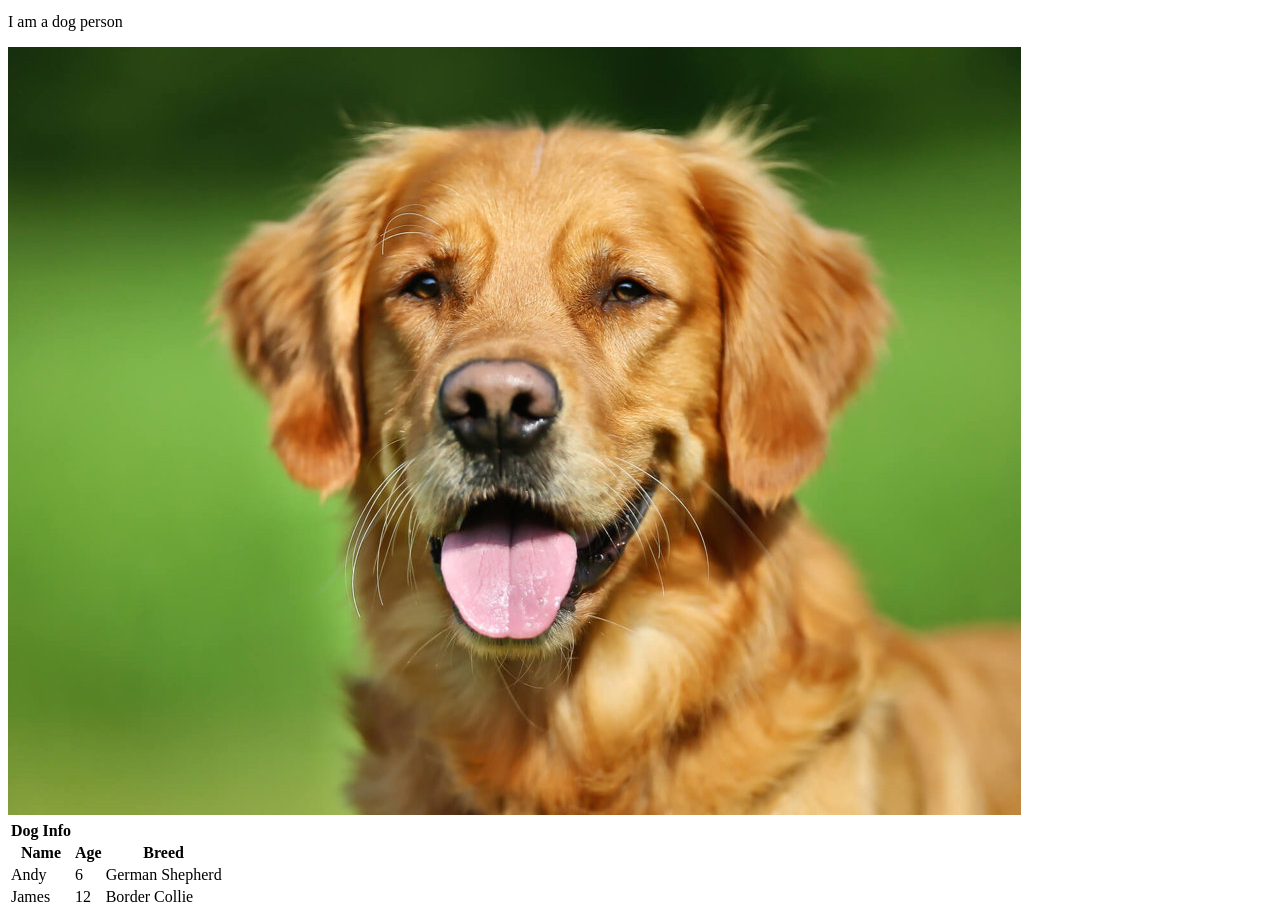
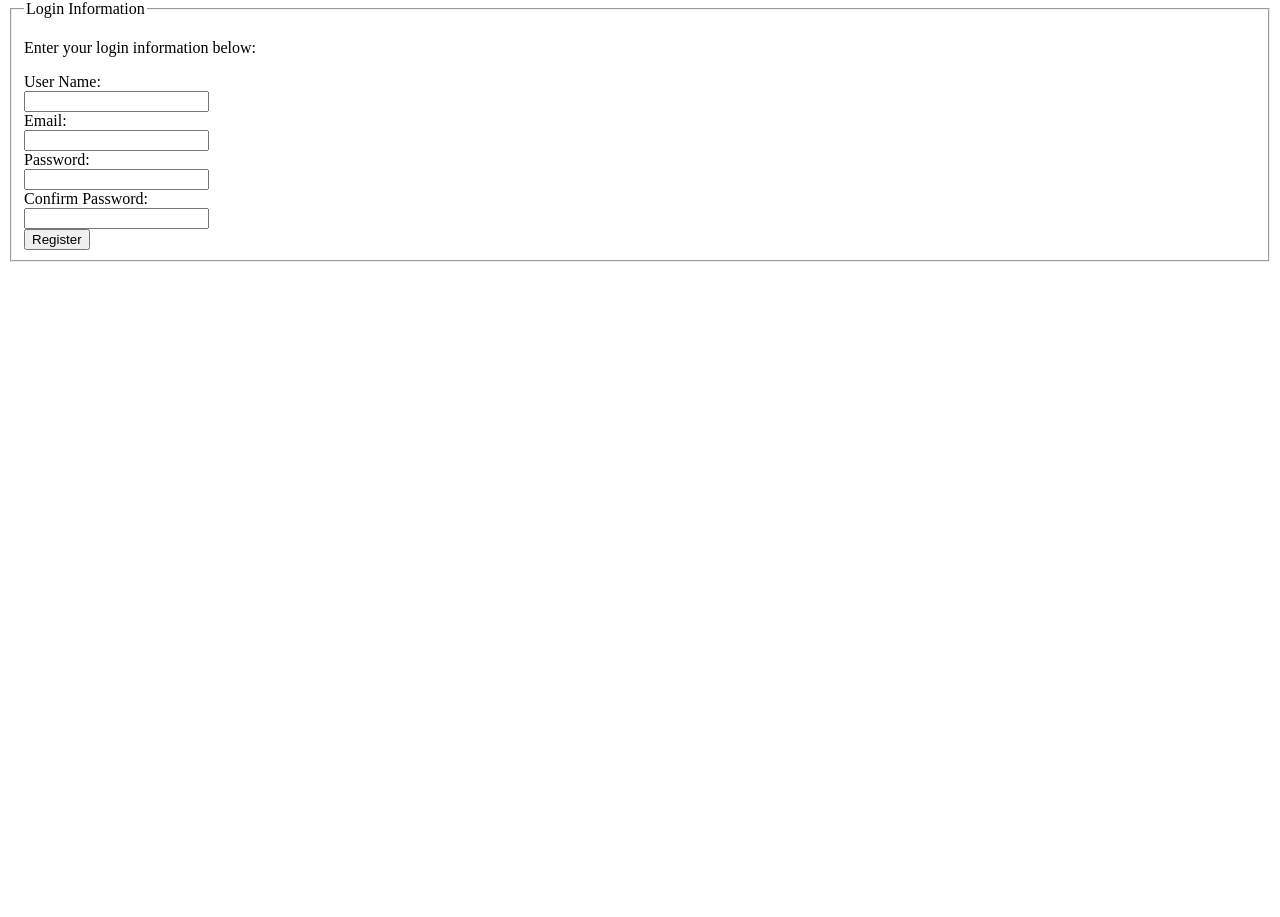
Before and after one commit to Anu7934/Anu7934_.GitHub.io, a plain HTML site: page index.html in a window 1280 px wide. Shown: the part 67-984 px from the top of the page. After the commit the page ends 800 px from the top, so only its background shows below. Drawn offline with Linux system fonts and the light colour scheme.

Commit message:
add login page

```diff
--- a/index.html
+++ b/index.html
@@ -1,32 +1,25 @@
 <!DOCTYPE html>
 <html lang="en">
 <head>
-    <meta charset="UTF-8">
-    <title>My first website</title>
+<meta charset="utf-8">
+<title>My login page</title>
 </head>
 <body>
-    <h1>My name is Anu</h1>
-    <p>I am a dog person</p>
+<h2>Login Page</h2>
+  <form  action="./formSuccess.html" target="_blank">
+  <fieldset>
+    <legend>Login Information</legend>
+    <p>Enter your login information below:</p>
+    <label for="user">User Name:</label><br>
+    <input type="text" id="user" name="user" value="" required><br>
+    <label for="email">Email:</label><br>
+    <input type="email" id="email" name="email" value="" required><br>
+    <label for="password">Password:</label><br>
+    <input type="password" id="password" name="password" value="" required><br>
+    <label for="confirmPassword">Confirm Password:</label><br>
+    <input type="password" id="confirmPassword" name="confirmPassword" value="" required><br>
+    <button type="register">Register</button>
+  </fieldset>
+</form>
 </body>
 </html>
-
-<img src="Images\Dog2.jpg" alt="Image of a dog">
-
-<table>
-    <caption><th>Dog Info</th></caption>
-  <tr>
-    <th>Name</th>
-    <th>Age</th>
-    <th>Breed</th>
-  </tr>
-  <tr>
-    <td>Andy</td>
-    <td>6</td>
-    <td>German Shepherd</td>
-  </tr>
-  <tr>
-    <td>James</td>
-    <td>12</td>
-    <td>Border Collie</td>
-  </tr>
-</table>
```
Also changed, not shown: formSuccess.html (added, +10 -0 lines).
